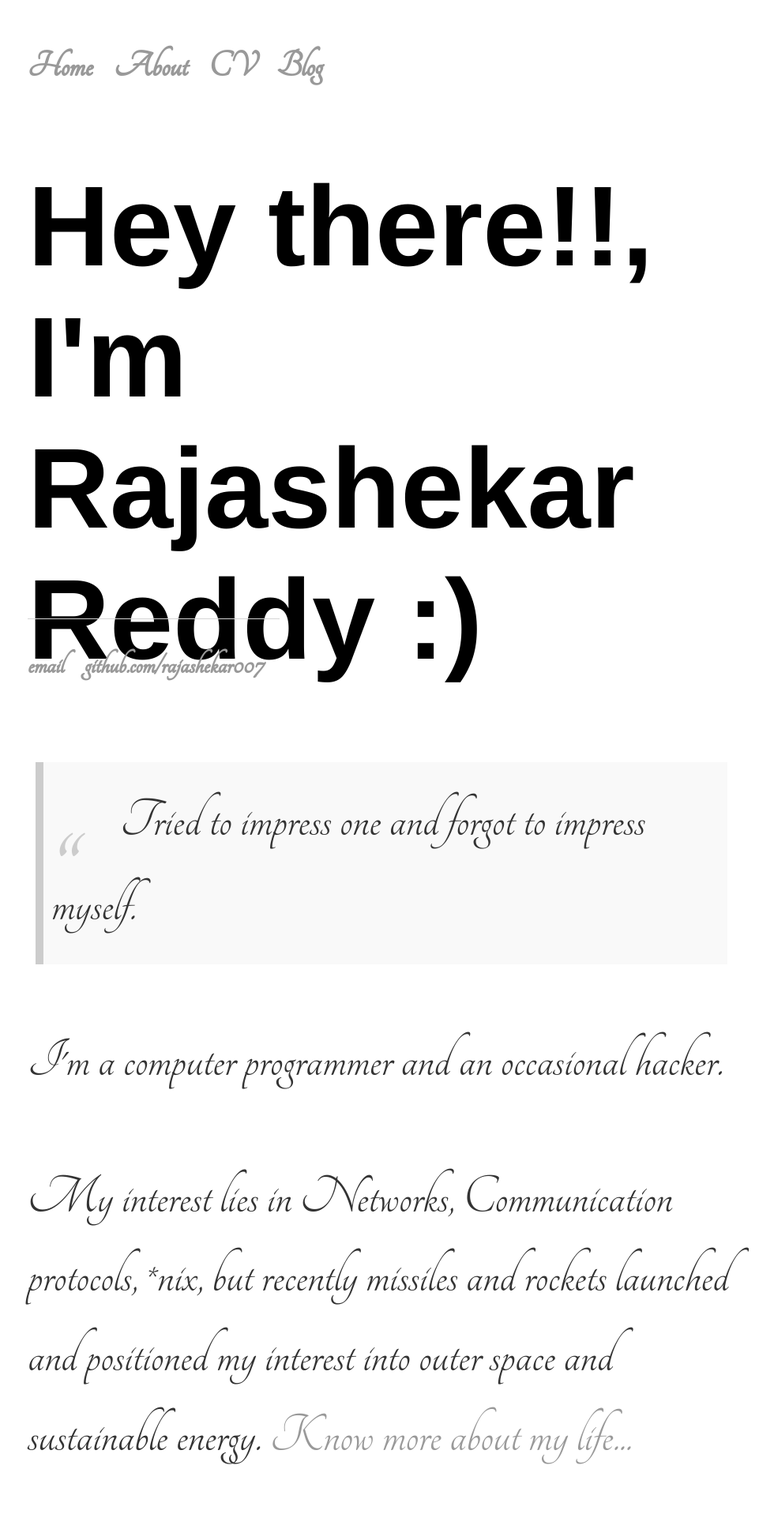
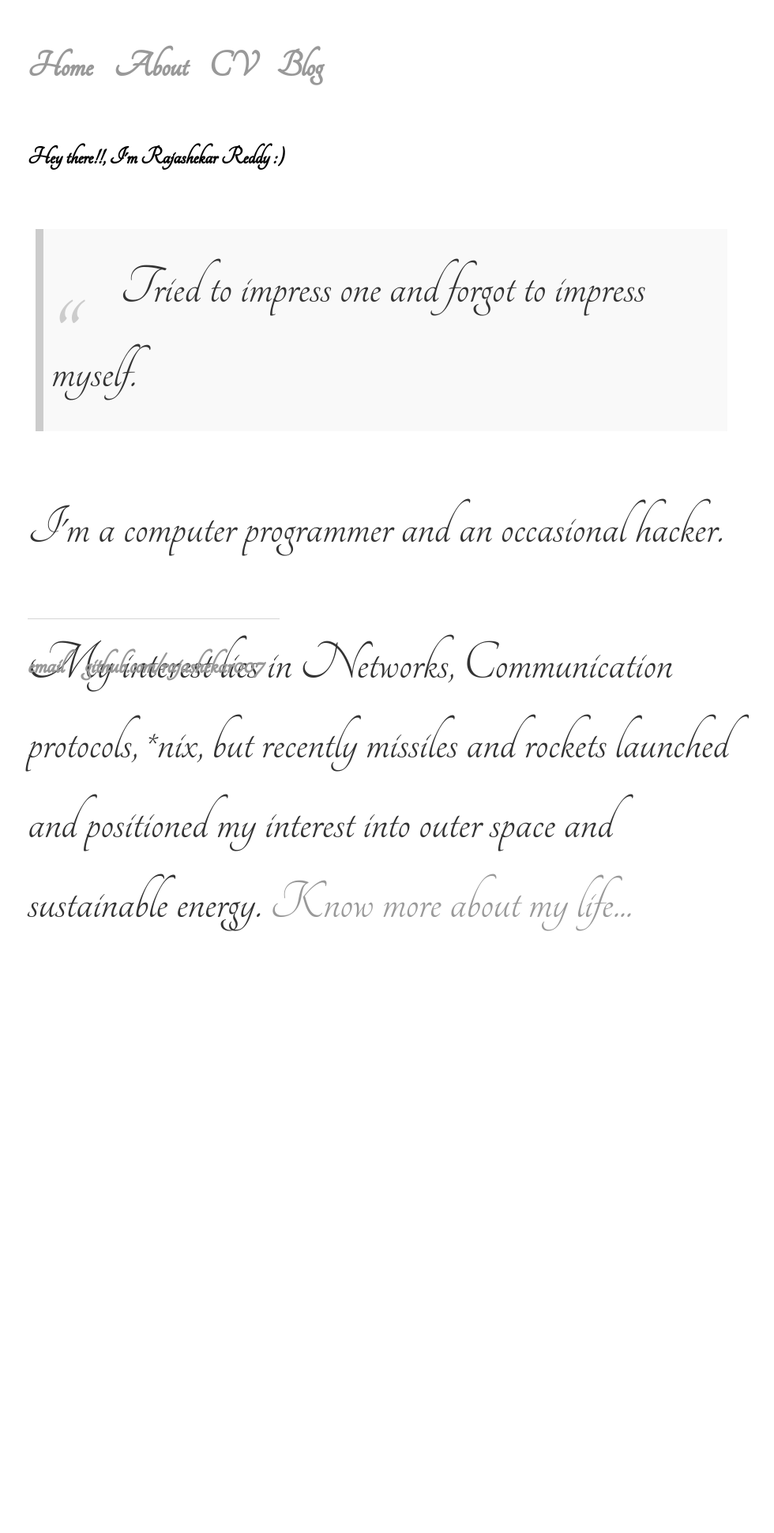
Before and after one commit to rajashekar007/rajashekar007.github.io, a Jekyll site: the page built from index.html, in a window 1280 px wide. Shown: the whole page at 79% size, without its empty margins (157-1137 px from the left). Built offline with Jekyll 4.4.1, drawn with Linux system fonts in a browser that asks for light colours; after the commit the page ends 1266 px from its top, so only the background shows below that.

```diff
--- a/index.html
+++ b/index.html
@@ -3,7 +3,7 @@ layout: default
 title: Rajashekar Reddy
 ---
     		<div class="blurb">
-        		<h1>Hey there!!, I'm Rajashekar Reddy :)</h1>
+        		<h6>Hey there!!, I'm Rajashekar Reddy :)</h6>
         		<blockquote cite="http://developer.mozilla.org">
   			<p>Tried to impress one and forgot to impress myself.</p>
 			</blockquote>
```
